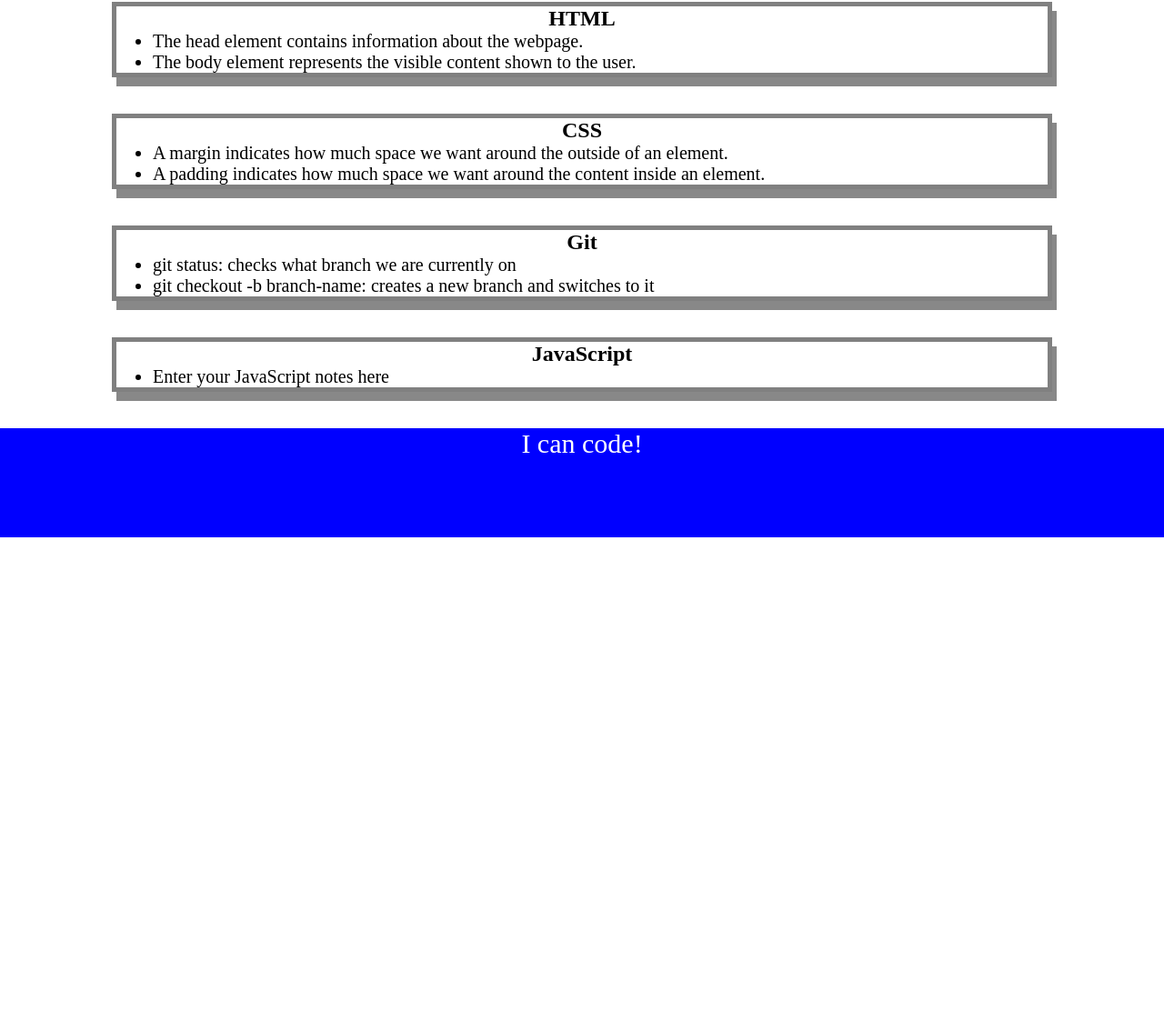
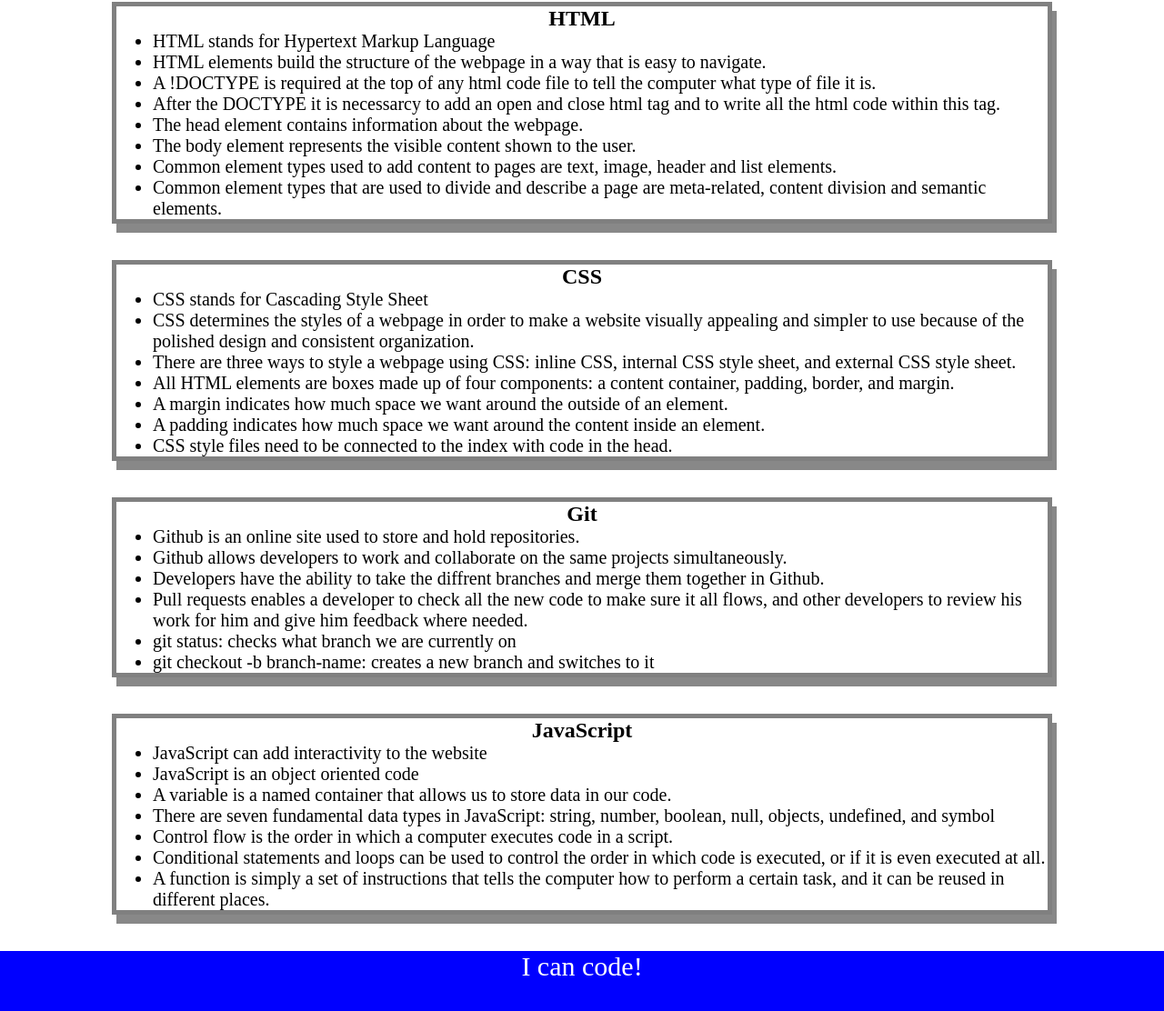
Before and after one commit to sarabenchinoun/prework-study-guide, a plain HTML site: page index.html in a window 1280 px wide. Shown: the part 158-1270 px from the top of the page at 91% size. Before the commit the page ends 800 px from the top, so only its background shows below. Drawn offline with Linux system fonts and the light colour scheme.

Commit message:
added javascript to project

```diff
--- a/assets/script.js
+++ b/assets/script.js
@@ -1,20 +1,27 @@
 var topics = ["HTML", "CSS", "Git", "JavaScript"];
+var randomTopic = topics[Math.floor(Math.random() * topics.length)];
 
-for (var i = 0; i < topics.length; i++) {
-  console.log(topics[i]);
+function listTopics() {
+  for (var x = 0; x < topics.length; x++) {
+    console.log(topics[x]);
+  }
 }
 
-/*
-
-if (topic === "HTML") {
+function selectTopic() {
+  if (randomTopic === "HTML") {
     console.log("Let's study HTML!");
-} else if (topic === "CSS") {
+  } else if (randomTopic === "CSS") {
     console.log("Let's study CSS!");
-} else if (topic === "Git") {
+  } else if (randomTopic === "Git") {
     console.log("Let's study Git!");
-} else if (topic === "JavaScript") {
+  } else if (randomTopic === "JavaScript") {
     console.log("Let's study JavaScript!");
   } else {
     console.log("Please try again!");
   }
-*/
+}
+
+console.log("Here are the topics we learned through Prework:");
+listTopics();
+console.log("Which topic should we study first?");
+selectTopic();
--- a/index.html
+++ b/index.html
@@ -20,9 +20,30 @@
       <section class="card" id="html-section">
         <h2>HTML</h2>
         <ul>
+          <li>HTML stands for Hypertext Markup Language</li>
+          <li>
+            HTML elements build the structure of the webpage in a way that is
+            easy to navigate.
+          </li>
+          <li>
+            A !DOCTYPE is required at the top of any html code file to tell the
+            computer what type of file it is.
+          </li>
+          <li>
+            After the DOCTYPE it is necessarcy to add an open and close html tag
+            and to write all the html code within this tag.
+          </li>
           <li>The head element contains information about the webpage.</li>
           <li>
             The body element represents the visible content shown to the user.
+          </li>
+          <li>
+            Common element types used to add content to pages are text, image,
+            header and list elements.
+          </li>
+          <li>
+            Common element types that are used to divide and describe a page are
+            meta-related, content division and semantic elements.
           </li>
         </ul>
       </section>
@@ -30,6 +51,20 @@
       <section class="card" id="css-section">
         <h2>CSS</h2>
         <ul>
+          <li>CSS stands for Cascading Style Sheet</li>
+          <li>
+            CSS determines the styles of a webpage in order to make a website
+            visually appealing and simpler to use because of the polished design
+            and consistent organization.
+          </li>
+          <li>
+            There are three ways to style a webpage using CSS: inline CSS,
+            internal CSS style sheet, and external CSS style sheet.
+          </li>
+          <li>
+            All HTML elements are boxes made up of four components: a content
+            container, padding, border, and margin.
+          </li>
           <li>
             A margin indicates how much space we want around the outside of an
             element.
@@ -38,12 +73,30 @@
             A padding indicates how much space we want around the content inside
             an element.
           </li>
+          <li>
+            CSS style files need to be connected to the index with code in the
+            head.
+          </li>
         </ul>
       </section>
 
       <section class="card" id="git-section">
         <h2>Git</h2>
         <ul>
+          <li>Github is an online site used to store and hold repositories.</li>
+          <li>
+            Github allows developers to work and collaborate on the same
+            projects simultaneously.
+          </li>
+          <li>
+            Developers have the ability to take the diffrent branches and merge
+            them together in Github.
+          </li>
+          <li>
+            Pull requests enables a developer to check all the new code to make
+            sure it all flows, and other developers to review his work for him
+            and give him feedback where needed.
+          </li>
           <li>git status: checks what branch we are currently on</li>
           <li>
             git checkout -b branch-name: creates a new branch and switches to it
@@ -54,7 +107,29 @@
       <section class="card" id="javascript-section">
         <h2>JavaScript</h2>
         <ul>
-          <li>Enter your JavaScript notes here</li>
+          <li>JavaScript can add interactivity to the website</li>
+          <li>JavaScript is an object oriented code</li>
+          <li>
+            A variable is a named container that allows us to store data in our
+            code.
+          </li>
+          <li>
+            There are seven fundamental data types in JavaScript: string,
+            number, boolean, null, objects, undefined, and symbol
+          </li>
+          <li>
+            Control flow is the order in which a computer executes code in a
+            script.
+          </li>
+          <li>
+            Conditional statements and loops can be used to control the order in
+            which code is executed, or if it is even executed at all.
+          </li>
+          <li>
+            A function is simply a set of instructions that tells the computer
+            how to perform a certain task, and it can be reused in different
+            places.
+          </li>
         </ul>
       </section>
     </main>
```
Lines whose indentation alone changed are shown as unchanged.
